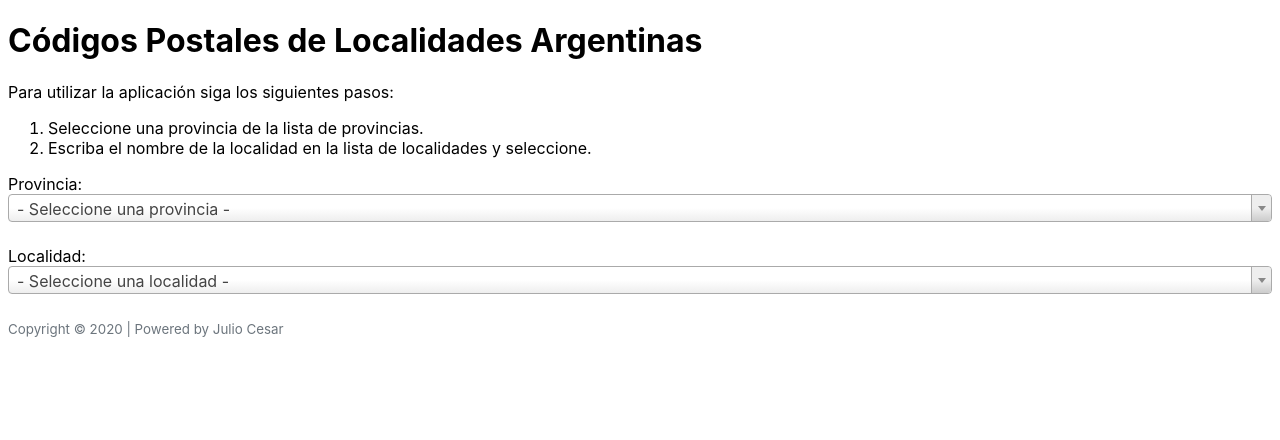
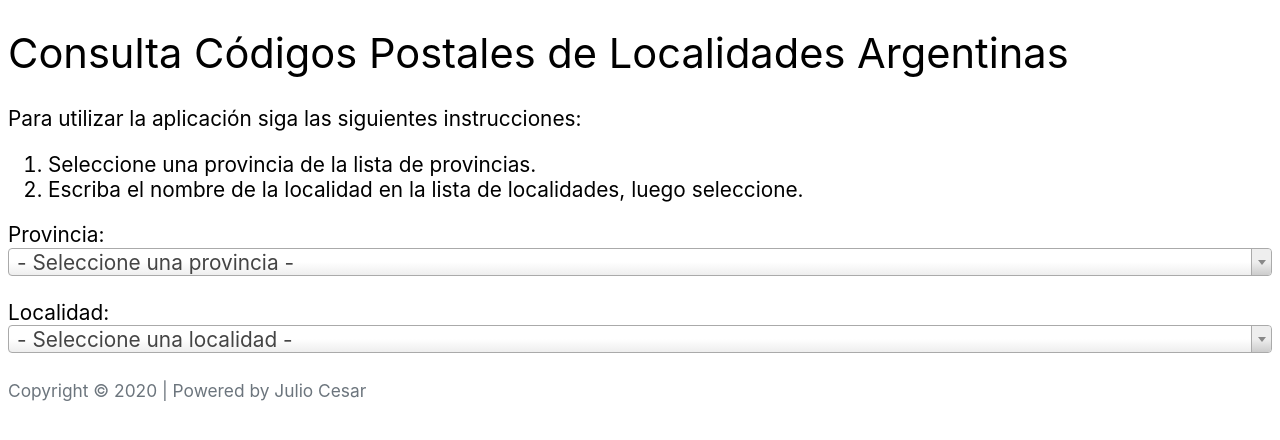
Before and after one commit to neousr/localidades-cpa, a PHP site: page / in a window 1280 px wide. Shown: the top 440 px of the page. Run offline with PHP 8.4, Linux system fonts and the light colour scheme; some libraries are stand-ins or nearby versions.

Commit message:
Cambios menores

```diff
--- a/css/style.css
+++ b/css/style.css
@@ -3,9 +3,14 @@
 }
 
 body {
+    font-size: 1.3rem;
     font-family: -apple-system, BlinkMacSystemFont, 'Segoe UI', Roboto, Oxygen, Ubuntu, Cantarell, 'Open Sans', 'Helvetica Neue', sans-serif;
 }
 
 .mb-3 {
     margin-bottom: 1.5rem;
 }
+
+h1, h2, h3, h4, h5, h6 {
+    font-weight: normal;
+}
--- a/index.html
+++ b/index.html
@@ -4,7 +4,7 @@
 <head>
     <meta charset="UTF-8">
     <meta name="viewport" content="width=device-width, initial-scale=1.0">
-    <title>Buscador de Códigos Postales</title>
+    <title>Consulta de Códigos Postales - NeoApp</title>
 
     <!-- Select2 CSS -->
     <link href="https://cdn.jsdelivr.net/npm/select2@4.1.0-beta.1/dist/css/select2.min.css" rel="stylesheet" />
@@ -24,12 +24,12 @@
 
     <!-- Header -->
     <header>
-        <h1>Códigos Postales de Localidades Argentinas</h1>
-        <p>Para utilizar la aplicación siga los siguientes pasos:</p>
+        <h1>Consulta Códigos Postales de Localidades Argentinas</h1>
+        <p>Para utilizar la aplicación siga las siguientes instrucciones:</p>
 
         <ol>
             <li>Seleccione una provincia de la lista de provincias.</li>
-            <li>Escriba el nombre de la localidad en la lista de localidades y seleccione.</li>
+            <li>Escriba el nombre de la localidad en la lista de localidades, luego seleccione.</li>
         </ol>
     </header>
 
--- a/localidades_arg.php
+++ b/localidades_arg.php
@@ -41,6 +41,7 @@ foreach ($provincias as $key => $value) {
     $curlData = 'action=localidades&localidad=none&calle=&altura=&provincia=' . $key;
     // https://www.php.net/manual/es/function.curl-setopt.php
     $options = [
+        // CURLOPT_HTTPHEADER Un array de campos a configurar para el header HTTP, en el formato: array('Content-type: text/plain', 'Content-length: 100')
         CURLOPT_HTTPHEADER => [
             'Accept: application/json, text/javascript, */*; q=0.01'
         ],
@@ -52,7 +53,7 @@ foreach ($provincias as $key => $value) {
         CURLOPT_POSTFIELDS => $curlData,
         CURLOPT_VERBOSE => 1
     ];
-    // CURLOPT_HTTPHEADER Un array de campos a configurar para el header HTTP, en el formato: array('Content-type: text/plain', 'Content-length: 100')
+
     $url = 'https://www.correoargentino.com.ar/sites/all/modules/custom/ca_forms/api/wsFacade.php';
     $curl = curl_init($url);
     curl_setopt_array($curl, $options);
--- a/server_processing.php
+++ b/server_processing.php
@@ -11,6 +11,7 @@ $curlData = 'action=localidades&localidad=none&calle=&altura=&provincia=' . $pro
 
 // https://www.php.net/manual/es/function.curl-setopt.php
 $options = [
+    // CURLOPT_HTTPHEADER Un array de campos a configurar para el header HTTP, en el formato: array('Content-type: text/plain', 'Content-length: 100')
     CURLOPT_HTTPHEADER => [
         'Accept: application/json, text/javascript, */*; q=0.01'
     ],
@@ -23,8 +24,6 @@ $options = [
     CURLOPT_VERBOSE => 1
 ];
 
-// CURLOPT_HTTPHEADER Un array de campos a configurar para el header HTTP, en el formato: array('Content-type: text/plain', 'Content-length: 100')
-
 $url = 'https://www.correoargentino.com.ar/sites/all/modules/custom/ca_forms/api/wsFacade.php';
 $curl = curl_init($url);
 curl_setopt_array($curl, $options);
@@ -32,4 +31,3 @@ $response = curl_exec($curl);
 curl_close($curl);
 
 echo $response;
-exit;
```
